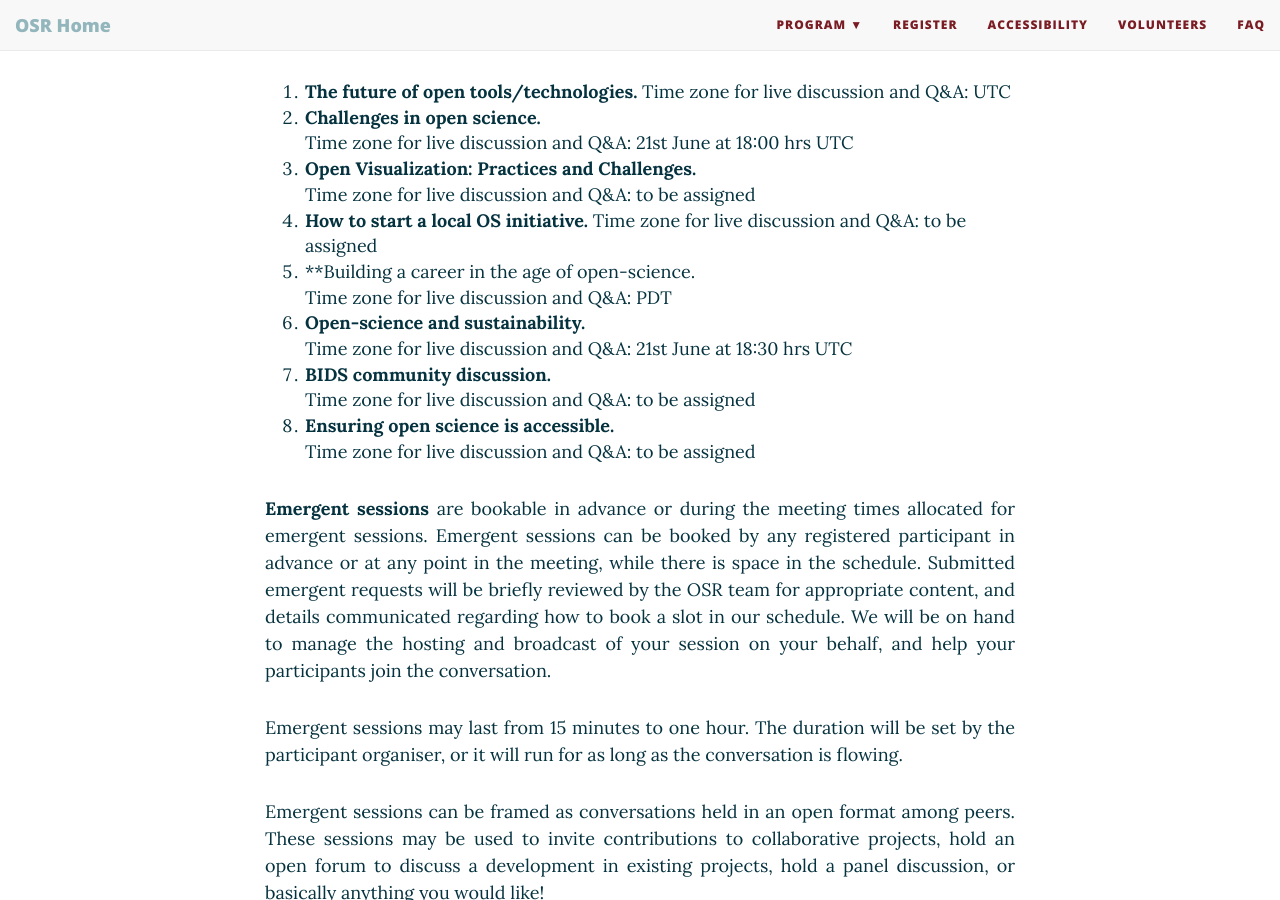
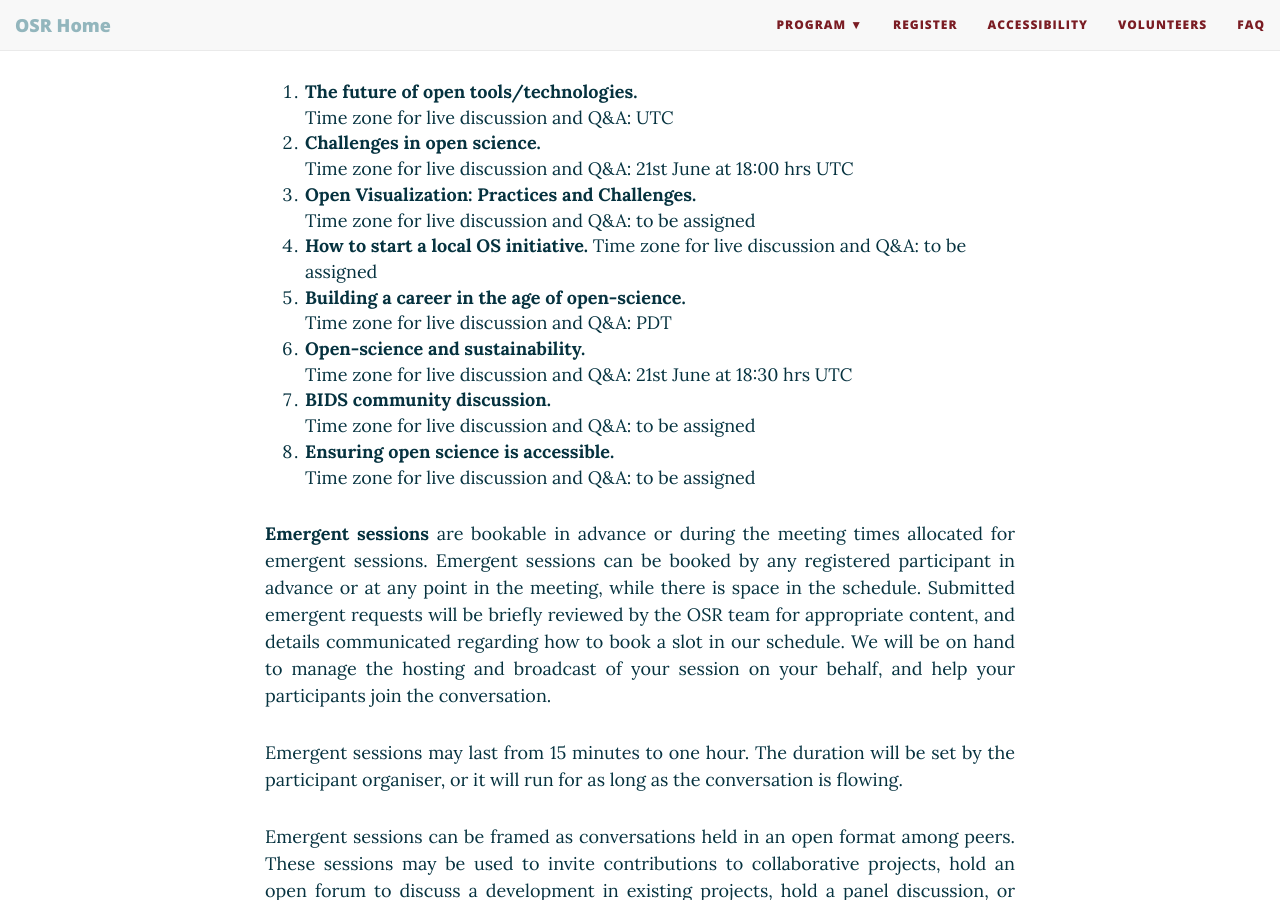
Before and after one commit to ohbm/osr2021, a Jekyll site: the page built from formats.md, in a window 1280 px wide and 900 px high, scrolled down 1187 px. Built offline with Jekyll 4.4.1, drawn with Linux system fonts in a browser that asks for light colours; nearby versions of some CDN libraries.

```diff
--- a/formats.md
+++ b/formats.md
@@ -32,7 +32,7 @@ As for the main OHBM conference, this years OSR will happen across different tim
       Time zone for live discussion and Q&A: to be assigned
 4.  **How to start a local OS initiative.**
       Time zone for live discussion and Q&A: to be assigned
-5.  **Building a career in the age of open-science.
+5.  **Building a career in the age of open-science.**
       Time zone for live discussion and Q&A: PDT
 6.  **Open-science and sustainability.**
       Time zone for live discussion and Q&A: 21st June at 18:30 hrs UTC
```
